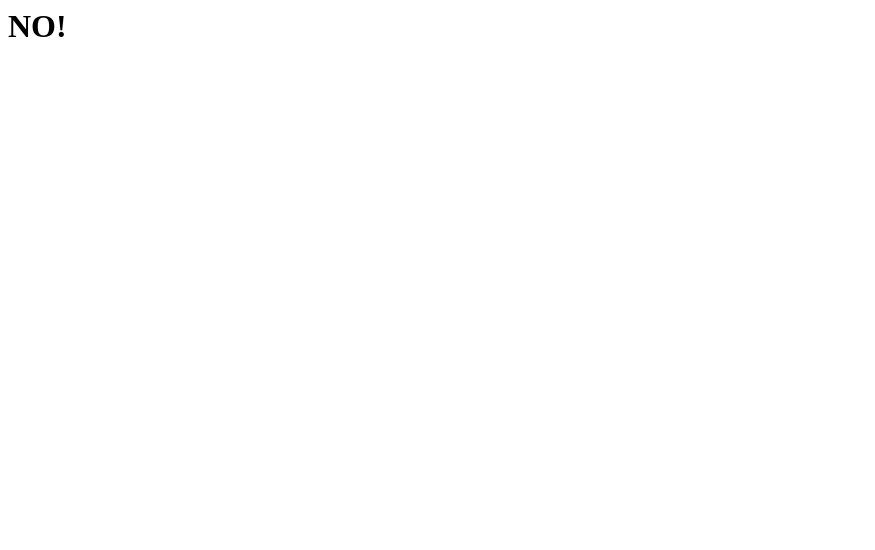
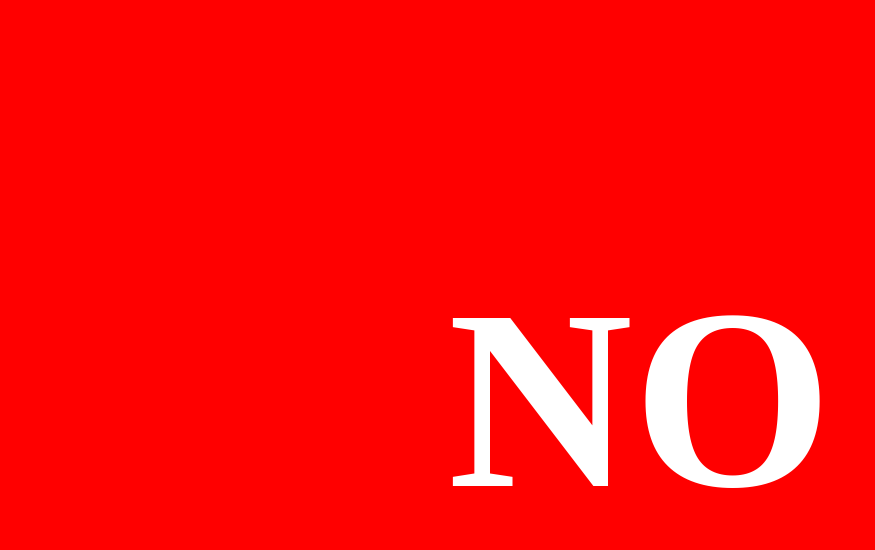
Before and after one commit to dimitrj13/hafattolaformazionefrascati, a plain HTML site: page index.html in a window 1280 px wide. Shown: the whole page, without its empty margins (0-875 px from the left). Drawn offline with Linux system fonts and the light colour scheme.

Commit message:
Update index.html

```diff
--- a/index.html
+++ b/index.html
@@ -1,5 +1,31 @@
-<html>
-  <body>
-    <h1>NO!</h1>
-  </body>
+<!DOCTYPE html>
+<html lang="it">
+<head>
+    <meta charset="UTF-8">
+    <meta name="viewport" content="width=device-width, initial-scale=1.0">
+    <title>Pagina NO</title>
+    <style>
+        /* Imposta lo sfondo rosso per l'intera pagina */
+        body {
+            background-color: red;
+            margin: 0;
+            display: flex;
+            justify-content: center;
+            align-items: center;
+            height: 100vh;
+            overflow: hidden;
+        }
+
+        /* Stile per il testo "NO" */
+        h1 {
+            color: white;
+            font-size: 20vw; /* Adatta automaticamente la dimensione */
+            font-weight: bold;
+            margin: 0;
+        }
+    </style>
+</head>
+<body>
+    <h1>NO</h1>
+</body>
 </html>
```
